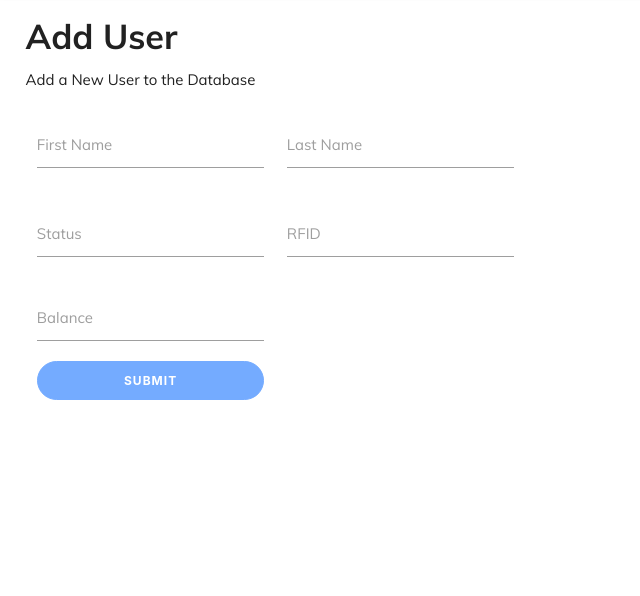
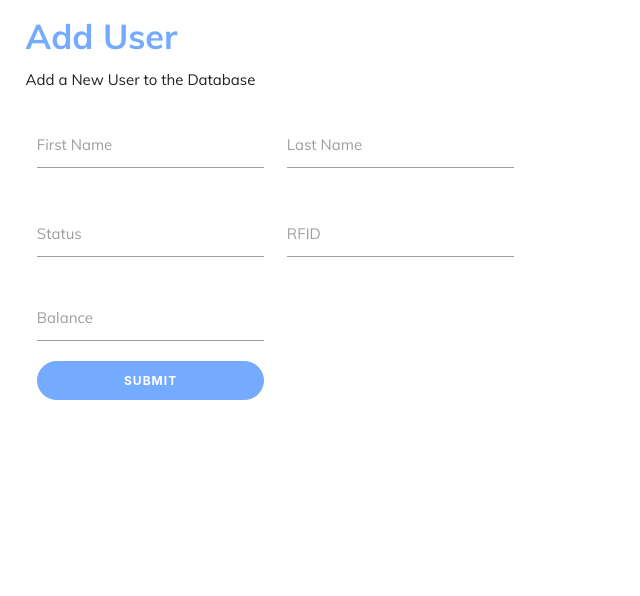
Before and after one commit to Tsukimiyu/vendaid, a PHP site: page /Userlist.php in a window 1280 px wide. Shown: the part 69-665 px from the top of the page, without its empty margins (0-640 px from the left). Run offline with PHP 8.4, Linux system fonts and the light colour scheme.

Commit message:
Update Userlist.php

```diff
--- a/Userlist.php
+++ b/Userlist.php
@@ -58,6 +58,7 @@ function updater($value,$lastname,$status,$rfid,$balance){
       margin-left: 2%;
     }
  .headertitle{
+     color: #74ABFF;
 margin-left: 2%;
 font-weight: bold;
     }
```
